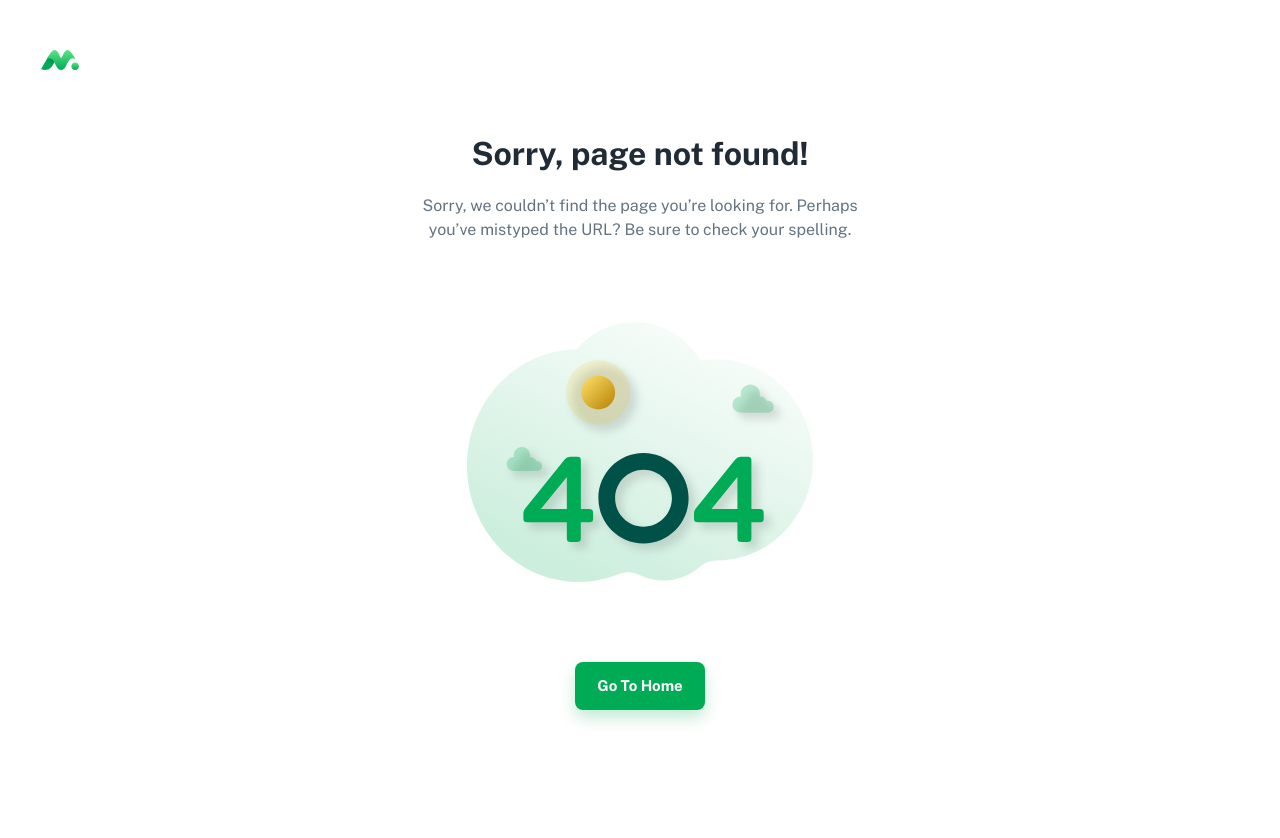
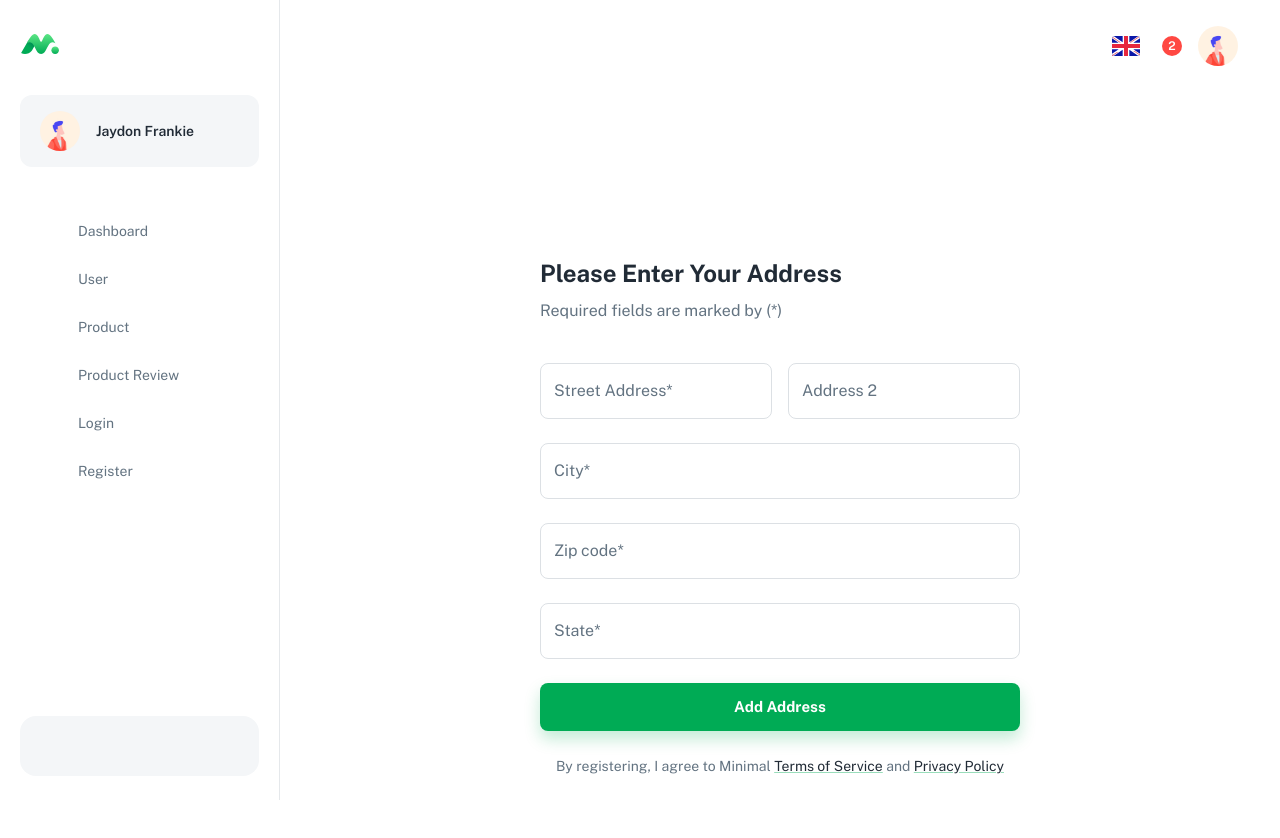
Before and after one commit to AstewayYiheyis/Gulit-Online-Shopping-Frontend, a React (Create React App) app: page /dashboard/address in a window 1280 px wide. Before the commit this address led to /404. Shown: the top 838 px of the page. Before the commit the page ends 800 px from the top, so only its background shows below. Built offline with nearby package versions, Linux system fonts and the light colour scheme; a web font is replaced by a local one.

Commit message:
update address-frontend

```diff
--- a/src/index.js
+++ b/src/index.js
@@ -25,6 +25,7 @@ ReactDOM.render(
       orderAPI: base + "orders/",
       userAPI: base + "users/",
       loginAPI: base + "login",
+      addressAPI: base + "addresses"
     }}
   >
     <HelmetProvider>
--- /dev/null
+++ b/src/layouts/AddressForm.js
@@ -0,0 +1,147 @@
+import * as Yup from "yup";
+import { useState, useContext } from "react";
+import { Icon } from "@iconify/react";
+import { useFormik, Form, FormikProvider } from "formik";
+import eyeFill from "@iconify/icons-eva/eye-fill";
+import eyeOffFill from "@iconify/icons-eva/eye-off-fill";
+import { useNavigate } from "react-router-dom";
+// material
+import { Stack, TextField, IconButton, InputAdornment } from "@mui/material";
+import { LoadingButton } from "@mui/lab";
+import axios from "axios";
+import { APIConfig } from "src/store/Api-Config";
+
+// ----------------------------------------------------------------------
+
+export default function AddressForm() {
+  const APIs = useContext(APIConfig);
+  const addressAPI = APIs.addressAPI;
+
+  //const userAPI = "http://172.19.143.222:8080/users/";
+  console.log(addressAPI);
+  const navigate = useNavigate();
+  const [showPassword, setShowPassword] = useState(false);
+
+  const RegisterSchema = Yup.object().shape({
+    streetAddress: Yup.string()
+      .min(2, "Too Short!")
+      .required("Street Name required"),
+    city: Yup.string()
+      .required("City is required"),
+    zipCode: Yup.string()
+    .min(5, "Zip Code must have 5 digits")
+    .max(5, "Zip Code must have 5 digits")
+    .required("Zip Code is required"),
+  });
+
+  const formik = useFormik({
+    initialValues: {
+      streetAddress: "",
+      address2: "",
+      city: "",
+      zipCode: "",
+      state: ""
+    },
+    validationSchema: RegisterSchema,
+    onSubmit: () => {
+      const headers = {
+        "Access-Control-Allow-Origin": "*",
+      };
+
+      console.log("inside user registration-POST request");
+
+      console.log(addressAPI);
+
+      const data = {
+        streetAddress: formik.values.streetAddress,
+        address2: formik.values.address2,
+        city: formik.values.city,
+        zipCode: formik.values.zipCode,
+        state: formik.values.state
+      };
+
+      axios
+        .post(addressAPI, data, { headers })
+        .then((res) => {
+          const response = res.data;
+          if (
+            response == null ||
+            response == "") {
+            alert("error happened during Address registry. try again ");
+
+            navigate("/address", { replace: true });
+          } else {
+            alert("Address registration is successful.");
+            navigate("/", { replace: true });
+
+            return response;
+          }
+        })
+        .catch((error) => {
+          console.log(error.message);
+          alert("error happened Address registration. Check your data first");
+        });
+    },
+  });
+
+  const { errors, touched, handleSubmit, getFieldProps } = formik;
+
+  return (
+    <FormikProvider value={formik}>
+      <Form autoComplete="off" noValidate onSubmit={handleSubmit}>
+        <Stack spacing={3}>
+          <Stack direction={{ xs: "column", sm: "row" }} spacing={2}>
+            <TextField
+              fullWidth
+              label="Street Address*"
+              {...getFieldProps("streetAddress")}
+              error={Boolean(touched.streetAddress && errors.streetAddress)}
+              helperText={touched.streetAddress && errors.streetAddress}
+            />
+
+            <TextField
+              fullWidth
+              label="Address 2"
+              {...getFieldProps("address2")}
+              error={Boolean(touched.address2 && errors.address2)}
+              helperText={touched.address2 && errors.address2}
+            />
+          </Stack>
+
+          <TextField
+            fullWidth
+            label="City*"
+            {...getFieldProps("city")}
+            error={Boolean(touched.city && errors.city)}
+            helperText={touched.city && errors.city}
+          />
+
+            <TextField
+            fullWidth
+            label="Zip code*"
+            {...getFieldProps("zipCode")}
+            error={Boolean(touched.zipCode && errors.zipCode)}
+            helperText={touched.zipCode && errors.zipCode}
+          />
+
+        <TextField
+            fullWidth
+            label="State*"
+            {...getFieldProps("state")}
+            error={Boolean(touched.state && errors.state)}
+            helperText={touched.state && errors.state}
+          />
+
+          <LoadingButton
+            fullWidth
+            size="large"
+            type="submit"
+            variant="contained"
+          >
+            Add Address
+          </LoadingButton>
+        </Stack>
+      </Form>
+    </FormikProvider>
+  );
+}
--- /dev/null
+++ b/src/pages/Address.js
@@ -0,0 +1,73 @@
+import { Link as RouterLink } from "react-router-dom";
+// material
+import { styled } from "@mui/material/styles";
+import { Box, Card, Link, Container, Typography } from "@mui/material";
+// layouts
+// components
+import Page from "../components/Page";
+import { MHidden } from "../components/@material-extend";
+import AddressForm from "src/layouts/AddressForm";
+
+// ----------------------------------------------------------------------
+
+const RootStyle = styled(Page)(({ theme }) => ({
+  [theme.breakpoints.up("md")]: {
+    display: "flex",
+  },
+}));
+
+const SectionStyle = styled(Card)(({ theme }) => ({
+  width: "100%",
+  maxWidth: 464,
+  display: "flex",
+  flexDirection: "column",
+  justifyContent: "center",
+  margin: theme.spacing(2, 0, 2, 2),
+}));
+
+const ContentStyle = styled("div")(({ theme }) => ({
+  maxWidth: 480,
+  margin: "auto",
+  display: "flex",
+  minHeight: "100vh",
+  flexDirection: "column",
+  justifyContent: "center",
+  padding: theme.spacing(12, 0),
+}));
+
+// ----------------------------------------------------------------------
+
+export default function Address() {
+  return (
+    <RootStyle title="Register | Minimal-UI">
+      <Container>
+        <ContentStyle>
+          <Box sx={{ mb: 5 }}>
+            <Typography variant="h4" gutterBottom>
+              Please Enter Your Address
+            </Typography>
+            <Typography sx={{ color: "text.secondary" }}>
+                Required fields are marked by (*)
+            </Typography>
+          </Box>
+          <AddressForm />
+
+          <Typography
+            variant="body2"
+            align="center"
+            sx={{ color: "text.secondary", mt: 3 }}
+          >
+            By registering, I agree to Minimal&nbsp;
+            <Link underline="always" sx={{ color: "text.primary" }}>
+              Terms of Service
+            </Link>
+            &nbsp;and&nbsp;
+            <Link underline="always" sx={{ color: "text.primary" }}>
+              Privacy Policy
+            </Link>
+          </Typography>
+        </ContentStyle>
+      </Container>
+    </RootStyle>
+  );
+}
--- a/src/pages/ProductDetail.js
+++ b/src/pages/ProductDetail.js
@@ -26,9 +26,9 @@ const hideCartHandler = () => {
 
 
 
-    console.log('inside product detail' ) ;
-    let { id } = useParams();
-   console.log(id);
+  console.log('inside product detail' ) ;
+  let { id } = useParams();
+  console.log(id);
 
 
   const APIs = useContext(APIConfig);
--- a/src/routes.js
+++ b/src/routes.js
@@ -9,6 +9,7 @@ import DashboardApp from "./pages/DashboardApp";
 import Products from "./pages/Products";
 import Blog from "./pages/Blog";
 import User from "./pages/User";
+import Address from "./pages/Address";
 import NotFound from "./pages/Page404";
 
 import ProductDetail from "./pages/ProductDetail";
@@ -25,6 +26,7 @@ export default function Router() {
         { path: "app", element: <DashboardApp /> },
         { path: "user", element: <User /> },
         { path: "products", element: <Products /> },
+        {path: "address", element: <Address/>},
         { path: "checkout", element: <Cart /> },
         { path: "products/:id", element: <ProductDetail /> },
         { path: "blog", element: <Blog /> },
```
Also changed, not shown: 1 other file (tests, documents, lock files or other folders).
